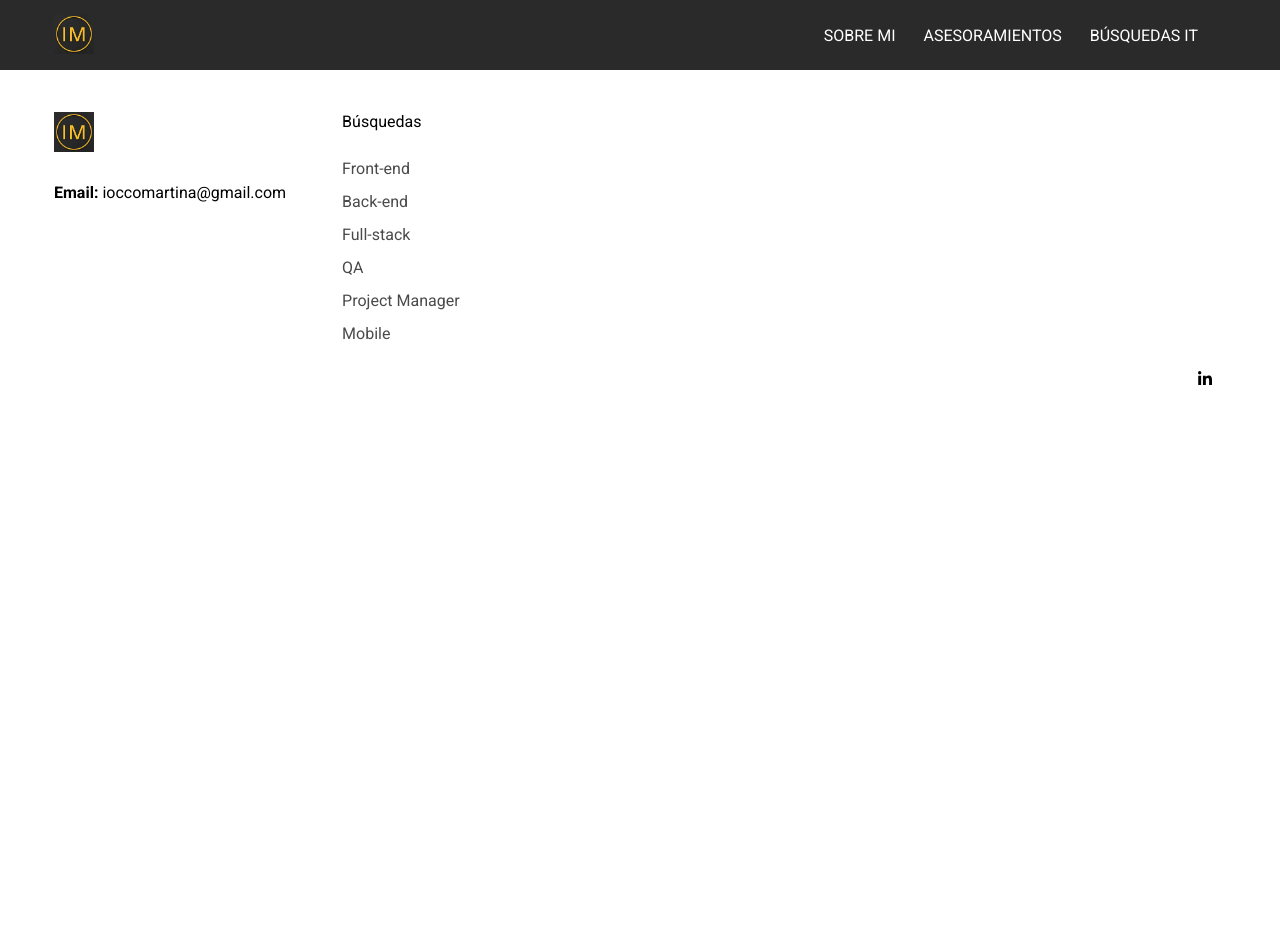
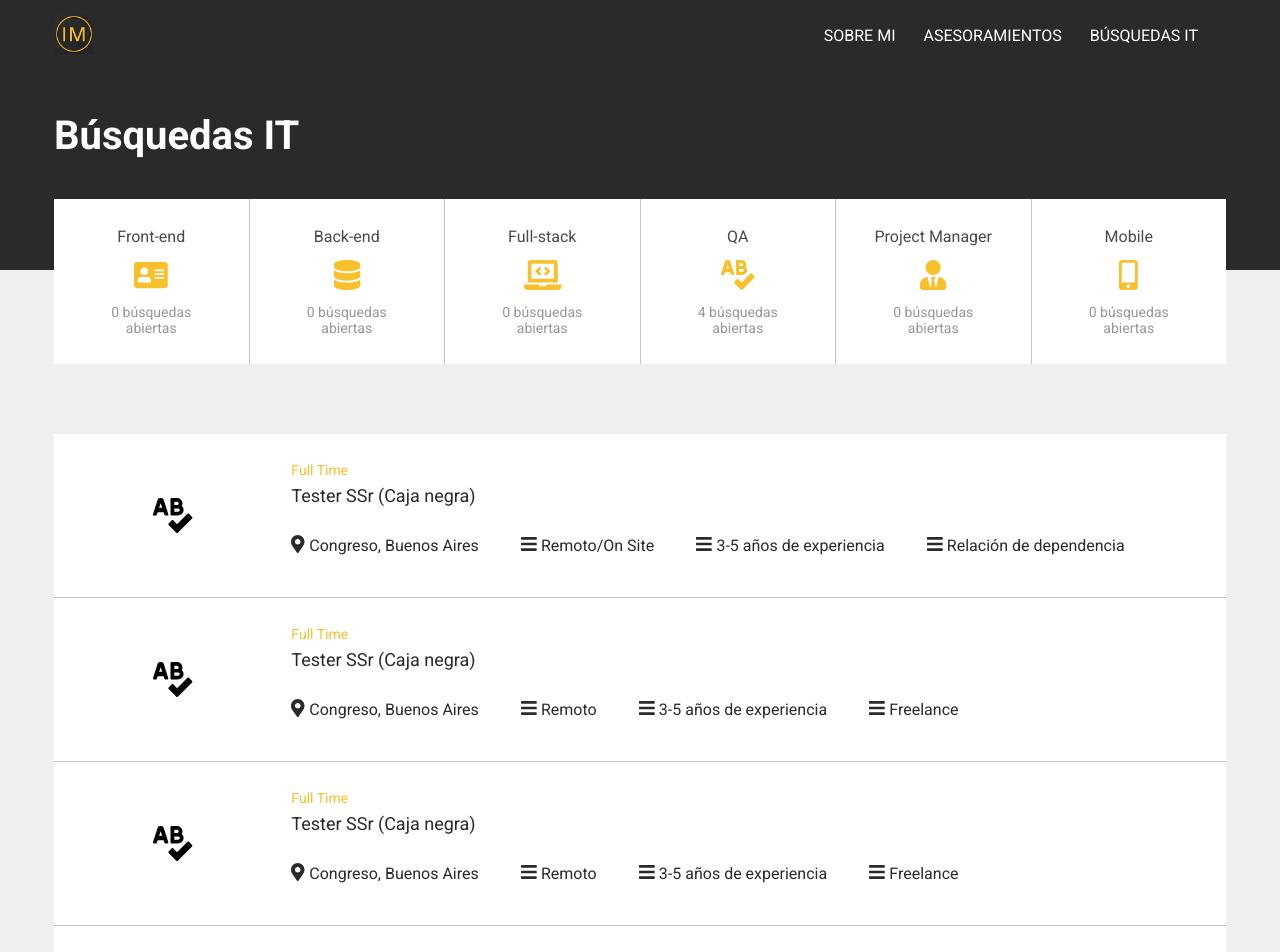
Before and after one commit to ioccomartina/ioccomartina.github.io, a React (Create React App) app: page /busquedas in a window 1280 px wide. Shown: the top 952 px of the page. Before the commit the page ends 800 px from the top, so only its background shows below. Built offline with nearby package versions, Linux system fonts and the light colour scheme.

Commit message:
Creado buscador por url

```diff
--- a/src/components/Header/Header.js
+++ b/src/components/Header/Header.js
@@ -1,7 +1,9 @@
 import React from 'react'
+import { Link } from 'react-router-dom'
 
+import { APP_URL_JOBS } from 'constants/Url'
+import Logo from 'components/Logo'
 import MobileNav from './MobileNav'
-import Logo from 'components/Logo'
 
 export default function Header() {
   return (
@@ -14,7 +16,7 @@ export default function Header() {
         <div className="header__menu">
           <a href="/" className="header__menu-link">Sobre mi</a>
           <a href="/" className="header__menu-link">Asesoramientos</a>
-          <a href="/" className="header__menu-link">Búsquedas IT</a>
+          <Link to={APP_URL_JOBS} className="header__menu-link">Búsquedas IT</Link>
         </div>
         <div className="header__balance only-mobile" />
       </div>
--- a/src/components/Job/JobList.js
+++ b/src/components/Job/JobList.js
@@ -10,6 +10,9 @@ function JobList({ jobs, title, withViewAll }) {
   return (
     <div className="job-list">
       <h4 className="job-list__title">{title}</h4>
+      {jobs.length === 0 && (
+        <span className="job-list__title">No se encontraron resultados</span>
+      )}
       {jobs.map((job) => (
         <JobCard
           key={`job-card-${job.title}`}
@@ -36,11 +39,12 @@ function JobList({ jobs, title, withViewAll }) {
 
 JobList.propTypes = {
   jobs: PropTypes.array.isRequired,
-  title: PropTypes.string.isRequired,
+  title: PropTypes.string,
   withViewAll: PropTypes.bool,
 }
 
 JobList.defaultProps = {
+  title: '',
   withViewAll: false,
 }
 
--- a/src/components/JobCategory/JobCategory.js
+++ b/src/components/JobCategory/JobCategory.js
@@ -1,18 +1,24 @@
 import React, { memo } from 'react'
 import { FontAwesomeIcon } from '@fortawesome/react-fontawesome'
+import { Link } from 'react-router-dom'
 import PropTypes from 'prop-types'
+
+import { APP_URL_JOBS } from 'constants/Url'
 
 function JobCategory({ amount, icon, name}) {
   const plural = amount === 0 || amount > 1 ? 's' : ''
 
   return (
-    <div className="job-category">
+    <Link
+      to={`${APP_URL_JOBS}?category=${name}`}
+      className="job-category"
+    >
       <span className="job-category__name">{name}</span>
       <FontAwesomeIcon icon={icon} />
       <span className="job-category__amount">
         {`${amount} búsqueda${plural} abierta${plural}`}
       </span>
-    </div>
+    </Link>
   )
 }
 
--- a/src/components/Main/Main.js
+++ b/src/components/Main/Main.js
@@ -5,6 +5,7 @@ import * as ROUTES from 'constants/Url'
 import Landing from 'components/Landing'
 import Header from 'components/Header'
 import Footer from 'components/Footer'
+import Searches from 'components/Searches'
 
 export default function Main() {
   return (
@@ -12,7 +13,7 @@ export default function Main() {
       <Header />
       <Switch>
         <Route path={ROUTES.APP_URL_JOBS}>
-          {/* <Jobs /> */}
+          <Searches />
         </Route>
         <Route path={ROUTES.APP_URL_HOME}>
           <Landing />
--- /dev/null
+++ b/src/components/Searches/Searches.js
@@ -0,0 +1,32 @@
+import React from 'react'
+import { useLocation } from 'react-router-dom'
+
+import { parseQueryParams, getParam } from 'utils/QueryParams'
+import JOBS from 'constants/Jobs'
+import CategoriesList from 'components/JobCategory/CategoriesList'
+import JobList from 'components/Job/JobList'
+
+export default function Searches() {
+  const params = parseQueryParams(useLocation().search)
+  const category = getParam(params, 'category')
+  const filteredJobs = category
+    ? JOBS.filter((job) => job.category.toLowerCase() === category.toLowerCase())
+    : JOBS
+
+  return (
+    <>
+      <div className="searches">
+        <div className="searches__wrapper">
+          <h4 className="searches__title">Búsquedas IT</h4>
+        </div>
+      </div>
+      <div className="landing__wrapper">
+        <CategoriesList />
+        <JobList
+          jobs={filteredJobs}
+          withViewAll={false}
+        />
+      </div>
+    </>
+  )
+}
--- /dev/null
+++ b/src/components/Searches/index.js
@@ -0,0 +1,3 @@
+import Searches from './Searches'
+
+export default Searches
--- a/src/stylesheets/components/_main.scss
+++ b/src/stylesheets/components/_main.scss
@@ -1,6 +1,7 @@
 .main {
     position: relative;
     min-height: 100vh;
+    background: $gray-ef;
 }
 
 .main__content {
--- /dev/null
+++ b/src/utils/QueryParams.js
@@ -0,0 +1,7 @@
+export function parseQueryParams(params) {
+  return new URLSearchParams(params)
+}
+
+export function getParam(params, name) {
+  return params.get(name)
+}
```
Also changed, not shown: 1 other file (tests, documents, lock files or other folders).
